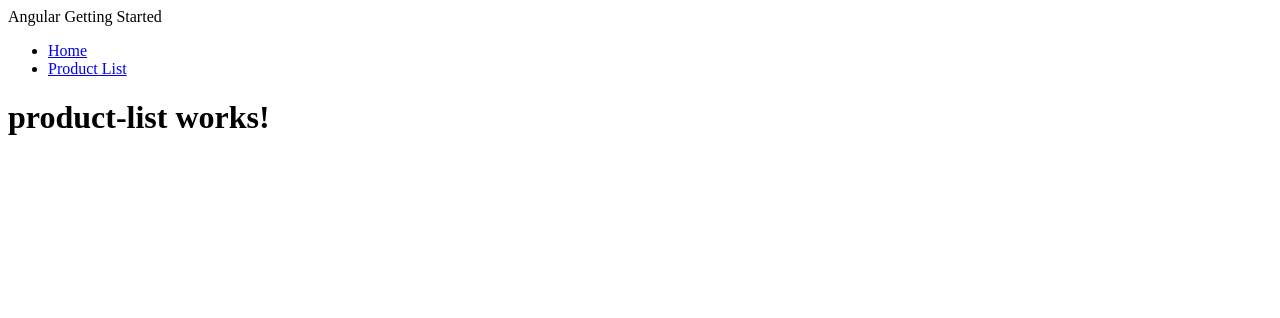
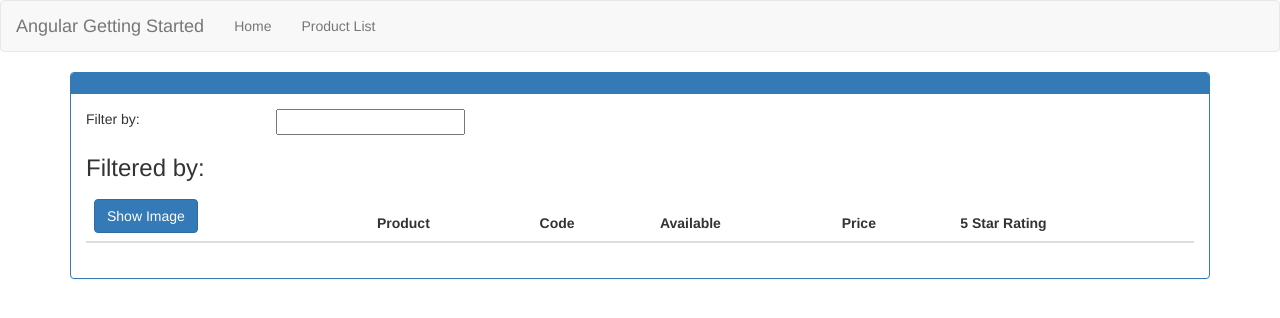
Before and after one commit to parjinderpannu/angular-product, an Angular app: page /products in a window 1280 px wide. Shown: the top 318 px of the page. Built offline with nearby package versions, Linux system fonts and the light colour scheme.

Commit message:
Added bootstrap to angular-cli.json and added product list html

```diff
--- a/src/app/product/product-list/product-list.component.html
+++ b/src/app/product/product-list/product-list.component.html
@@ -1 +1,63 @@
-<h1>product-list works!</h1>
+<div class='panel panel-primary'>
+  <div class='panel-heading'>
+      {{pageTitle}}
+  </div>
+  <div class='panel-body'>
+      <div class='row'>
+          <div class='col-md-2'>Filter by:</div>
+          <div class='col-md-4'>
+              <input type='text' />
+          </div>
+      </div>
+      <div class='row'>
+          <div class='col-md-6'>
+              <h3>Filtered by: </h3>
+          </div>
+      </div>
+      <div class='table-responsive'>
+          <table class='table'>
+              <thead>
+                  <tr>
+                      <th>
+                          <button class='btn btn-primary'
+                              (click)='toggleImage()'>
+                              {{showImage ? 'Hide' : 'Show'}} Image
+                          </button>
+                      </th>
+                      <th>Product</th>
+                      <th>Code</th>
+                      <th>Available</th>
+                      <th>Price</th>
+                      <th>5 Star Rating</th>
+                  </tr>
+              </thead>
+              <tbody>
+                  <!-- <tr *ngFor='let product of filteredProducts'>
+                      <td>
+                          <img *ngIf='showImage'
+                              [src]='product.imageUrl'
+                              [title]='product.productName'
+                              [style.width.px]='imageWidth'
+                              [style.margin.px]='imageMargin'>
+                      </td>
+                      <td><a [routerLink]="['/products', product.productId]">
+                              {{ product.productName }}
+                          </a>
+          </td>
+                      <td>{{ product.productCode | lowercase | convertToSpaces: '-' }}</td>
+                      <td>{{ product.releaseDate }}</td>
+                      <td>{{ product.price | currency:'USD':true:'1.2-2'}}</td>
+                      <td>
+                          <pm-star [rating]='product.starRating'
+                              (ratingClicked)='onRatingClicked($event)'>
+            </pm-star>
+                      </td>
+                  </tr> -->
+              </tbody>
+          </table>
+      </div>
+  </div>
+</div>
+<div *ngIf='errorMessage' class='alert alert-danger'>
+  Error: {{ errorMessage }}
+</div>
```
Also changed, not shown: .angular-cli.json.
